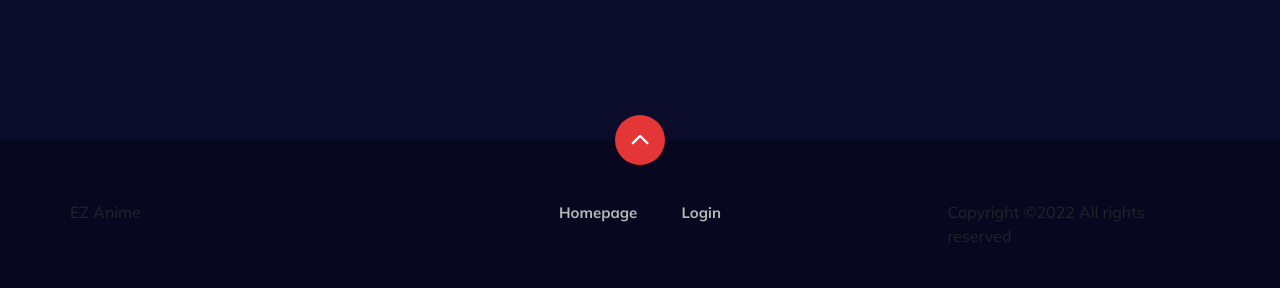
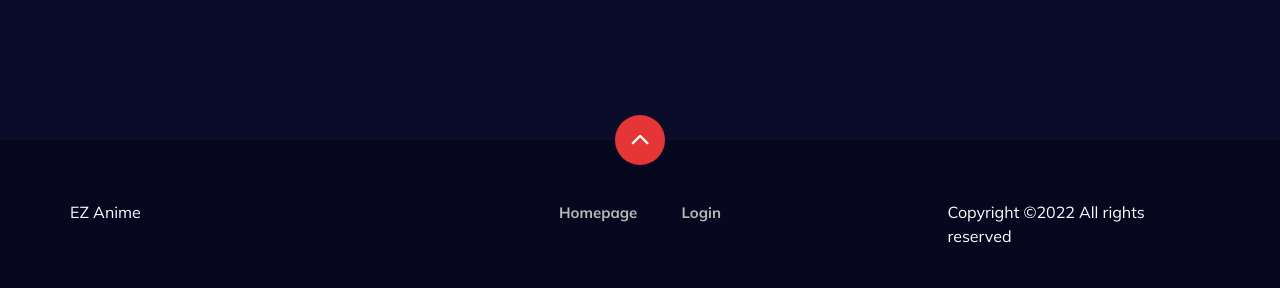
Before and after one commit to mohamad-liyaghi/ez-anime, a Django app: page /account/register/ in a window 1280 px wide. Shown: the part 1096-1384 px from the top of the page. Run offline with Django 4.2, Linux system fonts and the light colour scheme; parts of the project's set-up code (start-up, migrations or seed data) failed here and were passed over; some libraries are stand-ins or nearby versions.

Commit message:
Some styles added

```diff
--- a/apps/movie/views.py
+++ b/apps/movie/views.py
@@ -12,7 +12,7 @@ from .forms import MovieForm, CastForm, SeriesForm, AddSeason
 
 def HomePage(request):
     films = Film.objects.all().order_by('-ratings__average')
-    genre = Genre.objects.all()
+    genre = Genre.objects.all().order_by("-films_related")
     return render(request,"base/home.html",{"films" : films,"genres" : genre})
 
 class FilmDetail(DetailView):
--- a/templates/base/footer.html
+++ b/templates/base/footer.html
@@ -6,7 +6,7 @@
         <div class="container">
             <div class="row">
                 <div class="col-lg-3">
-                    <div class="footer__logo">
+                    <div class="footer__logo" style="color: white;">
                         EZ Anime
                     </div>
                 </div>
@@ -22,7 +22,7 @@
                         </ul>
                     </div>
                 </div>
-                <div class="col-lg-3">
+                <div class="col-lg-3" style="color: white;">
                       Copyright &copy;<script>document.write(new Date().getFullYear());</script> All rights reserved
 
                   </div>
--- a/templates/base/home.html
+++ b/templates/base/home.html
@@ -55,7 +55,7 @@
                                 {%for genre in genres%}
                                     <div class="filter__gallery">
                                         <div class="product__sidebar__view__item">
-                                        <div class="view"><a href="{%url 'movie:filter-genre' genre.title%}">{{genre.title}}</a></div>
+                                        <div class="view"><a style="color: white;" href="{%url 'movie:filter-genre' genre.title%}">{{genre.title}}</a></div>
                                         <div class="ep">Movies: {{genre.films_related.count}}</div>
                                         </div>
                                     </div>
--- a/templates/base/movie-detail.html
+++ b/templates/base/movie-detail.html
@@ -26,7 +26,7 @@
                             <div class="anime__details__text">
                                 <div class="anime__details__title">
                                     <h3>{{object.name}}</h3>
-                                    <span>A film by {%for director in object.director.all %}{{director}},{%endfor%} </span>
+                                    <span>A film by {%for director in object.director.all %}{{director}}, {%endfor%} </span>
                                 </div>
                                 <div class="anime__details__rating">
                                     {% ratings object %}
@@ -88,7 +88,7 @@
                             </div>
                             {%for actor in object.actors.all %}
                                 <div class="product__sidebar__view__item set-bg">
-                                    <h5><a href="{%url 'cast:profile' actor.token %}">{{actor.full_name}}</a></h5>
+                                    <h5><a href="{%url 'cast:profile' actor.token %}">{{actor.full_name}} </a></h5>
                                 </div>
                             {%endfor%}
                         </div>
--- a/templates/base/navbar.html
+++ b/templates/base/navbar.html
@@ -4,7 +4,7 @@
             <div class="row">
                 <div class="col-lg-2">
                     <div class="header__logo">
-                        <a href="{%url 'movie:home'%}">
+                        <a style="color: white;" href="{%url 'movie:home'%}">
                             EZ Anime
                         </a>
                     </div>
```
